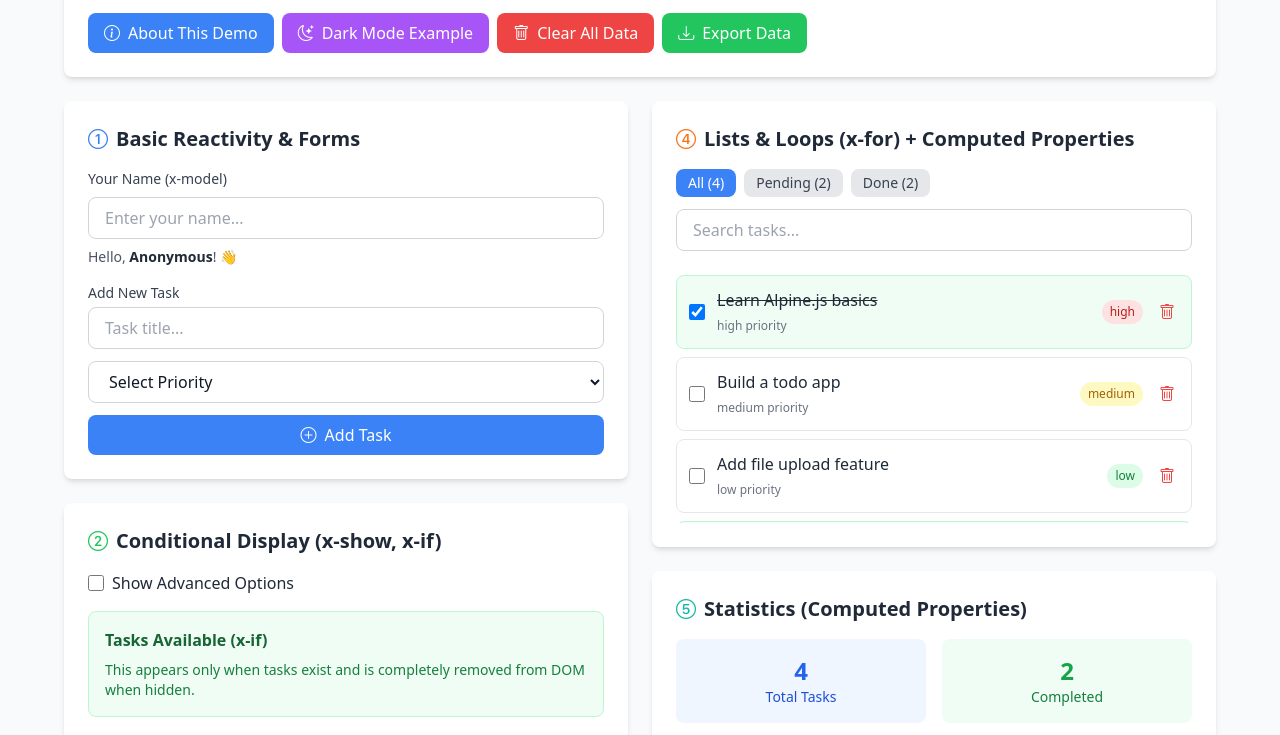
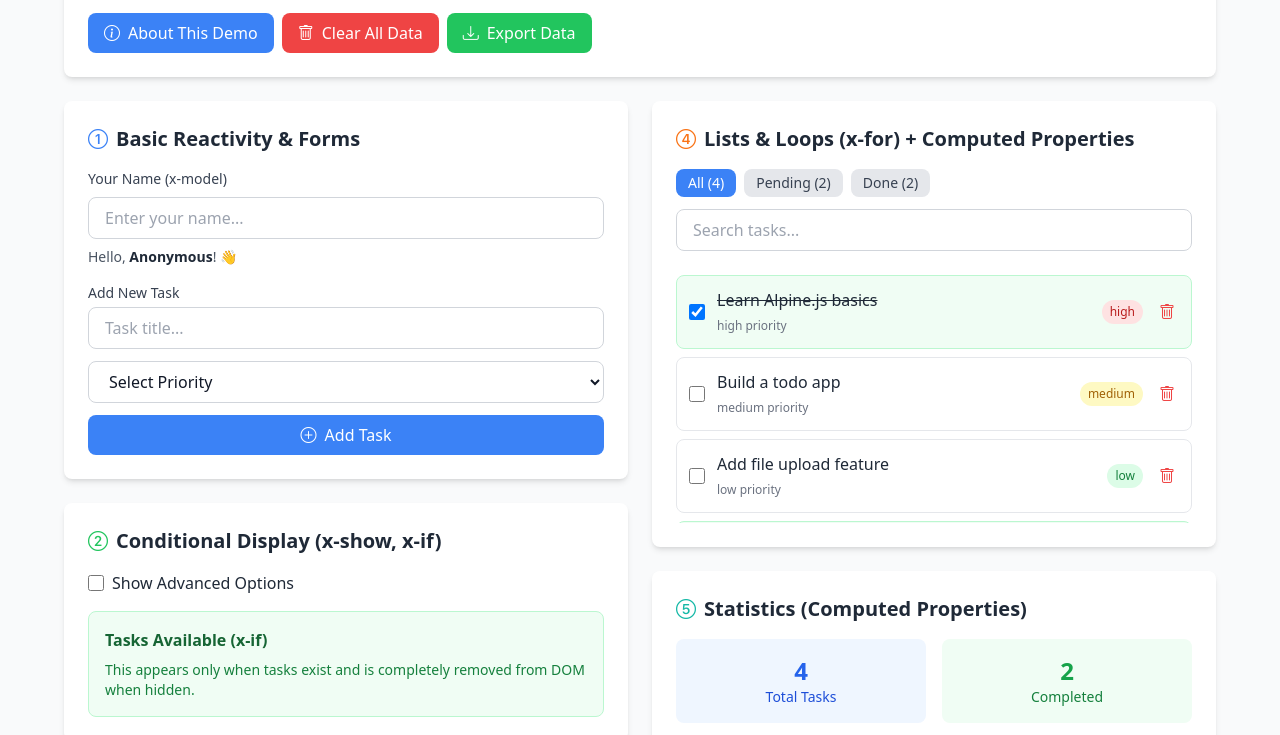
Before and after one commit to wclaytor/vegan-campsite-cookbook, a plain HTML site: page examples/alpine-demo.html in a window 1280 px wide. Shown: the part 119-854 px from the top of the page. Drawn offline with nearby package versions, Linux system fonts and the light colour scheme.

Commit message:
Remove Dark Mode Example link from demo
Removed the link to the Dark Mode Example.

```diff
--- a/examples/alpine-demo.html
+++ b/examples/alpine-demo.html
@@ -65,11 +65,7 @@
                         <i class="bi bi-info-circle"></i>
                         About This Demo
                     </button>
-                    <a href="dark-mode-example.html"
-                       class="px-4 py-2 bg-purple-500 hover:bg-purple-600 text-white rounded-lg flex items-center gap-2 transition-colors duration-300">
-                        <i class="bi bi-moon-stars"></i>
-                        Dark Mode Example
-                    </a>
+
                     <button @click="clearAllData"
                             class="px-4 py-2 bg-red-500 text-white rounded-lg hover:bg-red-600 flex items-center gap-2 transition-colors duration-300">
                         <i class="bi bi-trash"></i>
```
